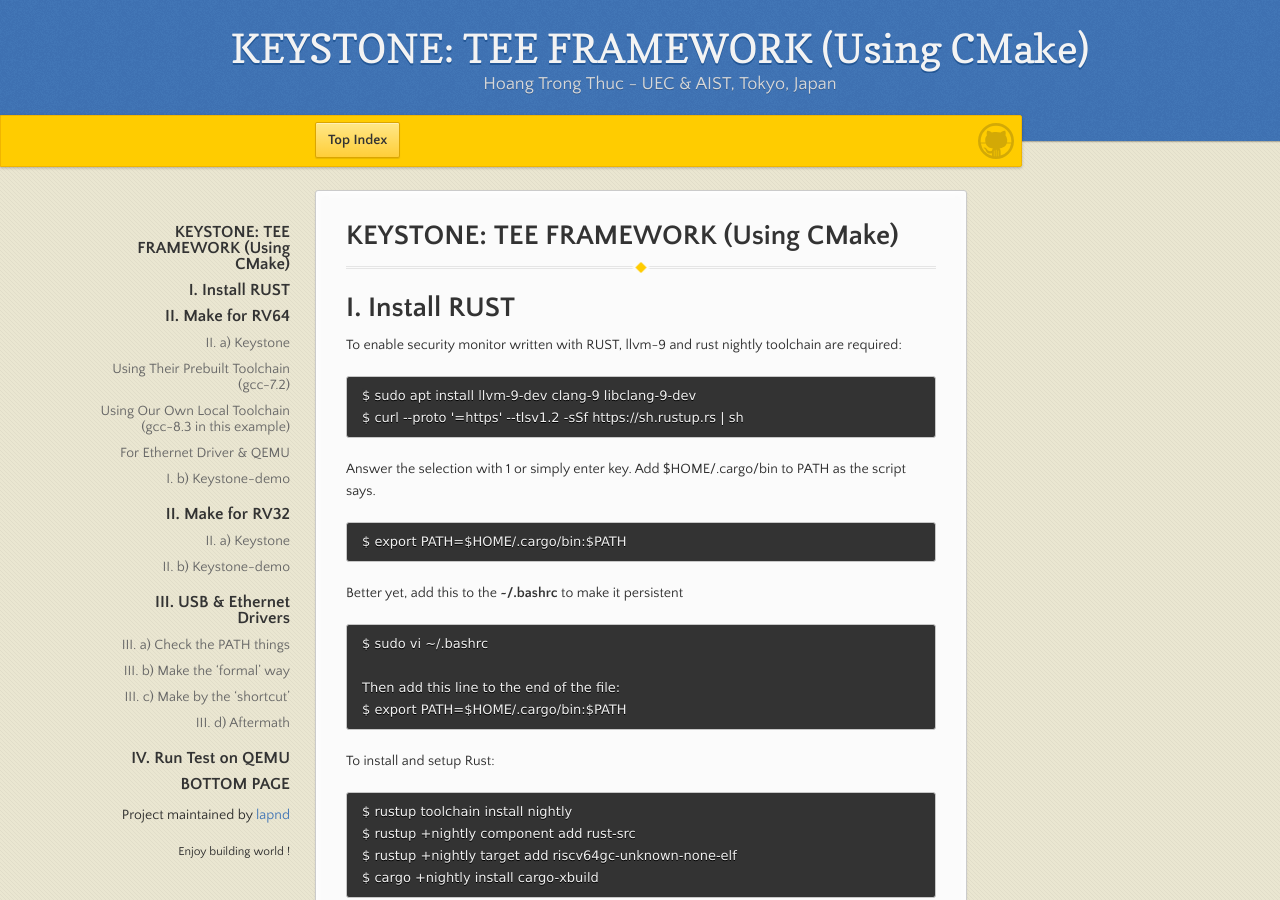
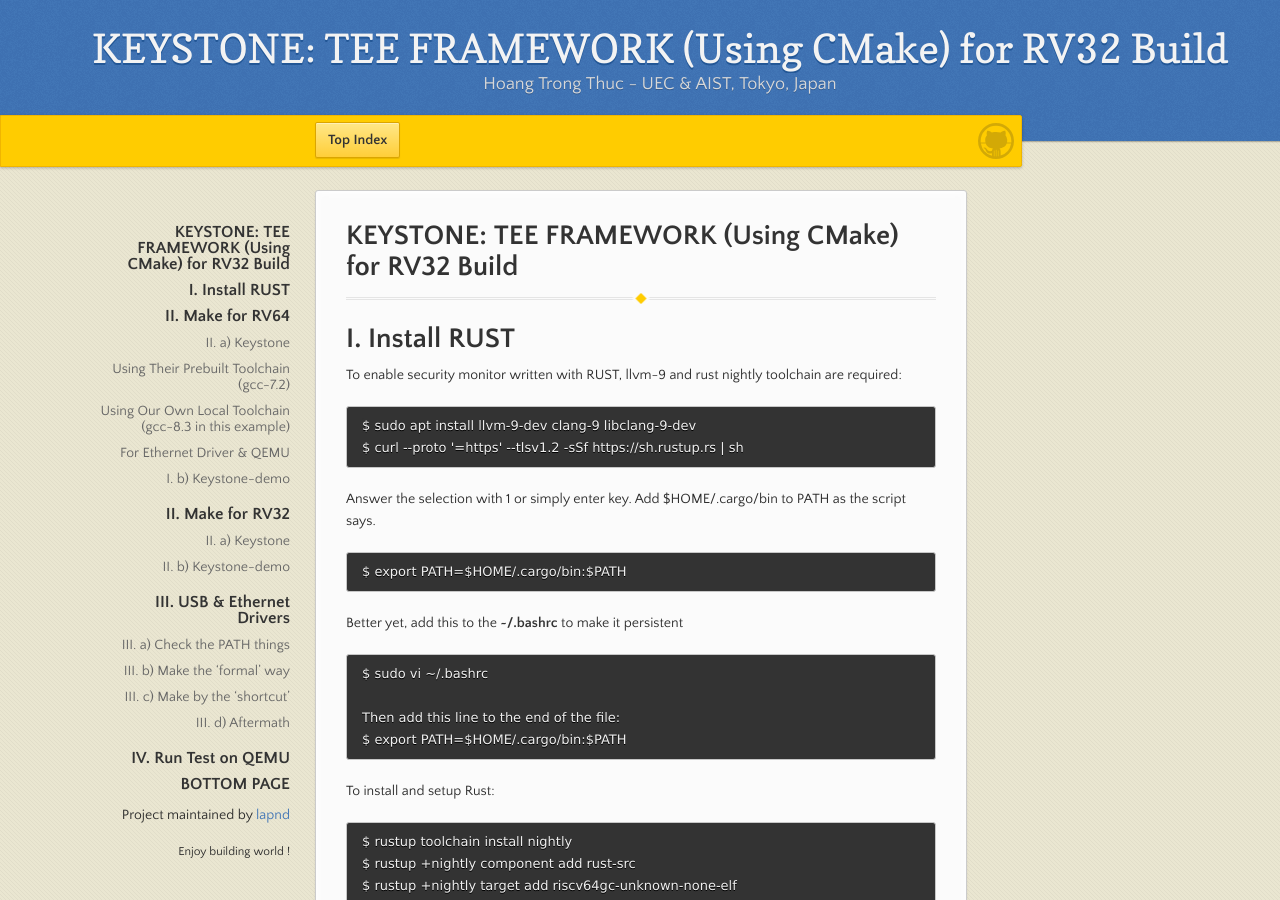
Before and after one commit to lapnd/httdes.github.io, a Jekyll site: the page built from keystone-cmake-32.md, in a window 1280 px wide and 900 px high. Built offline with Jekyll 4.4.1, drawn with Linux system fonts in a browser that asks for light colours; our own code applies the rules of GitHub Pages for plain Markdown files; some of the changed text lies outside the part shown.

Commit message:
Update keystone-cmake-32.md

```diff
--- a/keystone-cmake-32.md
+++ b/keystone-cmake-32.md
@@ -2,7 +2,7 @@
 layout : default
 ---
 
-# KEYSTONE: TEE FRAMEWORK (Using CMake)
+# KEYSTONE: TEE FRAMEWORK (Using CMake) for RV32 Build
 
 * * *
 
@@ -310,4 +310,4 @@ So if you want to use the keystone-demo ([I. b)](#i-b-keystone-demo)), you have
 
 | Back | Next |
 | :--- | ---: |
-| [Keystone: TEE framework (Makefile)](./keystone-makefile.md) | [SiFive Freedom](./vc707.md) |
+| [Keystone: TEE framework (using CMake) for RV64 Build](./keystone-cmake-64.md) | [SiFive Freedom](./vc707.md) |
```
